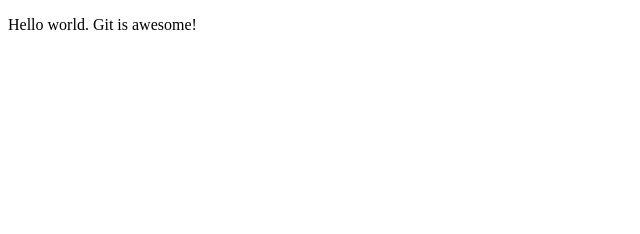
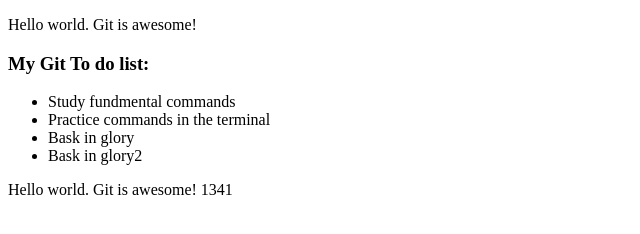
Before and after one commit to KazuhiroAnazawa/02ag_version_control, a plain HTML site: page index.html in a window 1280 px wide. Shown: the whole page, without its empty margins (0-640 px from the left). Drawn offline with Linux system fonts and the light colour scheme.

Commit message:
add Back in glory2

```diff
--- a/index.html
+++ b/index.html
@@ -4,12 +4,35 @@
     <head>
         <meta charset="UTF-8">
         <meta http-equiv="X-UA-Compatible" content="IE=edge">
-        <meta name="viewport" content="width=device-width, initial-scale=1.0">
+        <!doctype html>
+        <html lang="en">
+
+            <head>
+                <meta charset="UTF-8">
+                <meta http-equiv="X-UA-Compatible" content="IE=edge">
+                <meta name="viewport" content="width=device-width, initial-scale=1.0">
+                <link rel="stylesheet" href="style.css">
+                <title>Learning Git</title>
+           </head>
+
+            <body>
+                <p>Hello world. Git is awesome!</p>
+                <h3>My Git To do list:</h3>
+                <ul>
+                    <li>Study fundmental commands</li>
+                    <li>Practice commands in the terminal</li>
+                    <li>Bask in glory</li>
+                    <li>Bask in glory2</li>
+                </ul>
+                </ul>
+            </body>
+
+        </html> <meta name="viewport" content="width=device-width, initial-scale=1.0">
         <title>Learning Git</title>
     </head>
 
     <body>
-        <p>Hello world. Git is awesome!</p>
+        <p>Hello world. Git is awesome! 1341</p>
     </body>
 
 </html>
```
